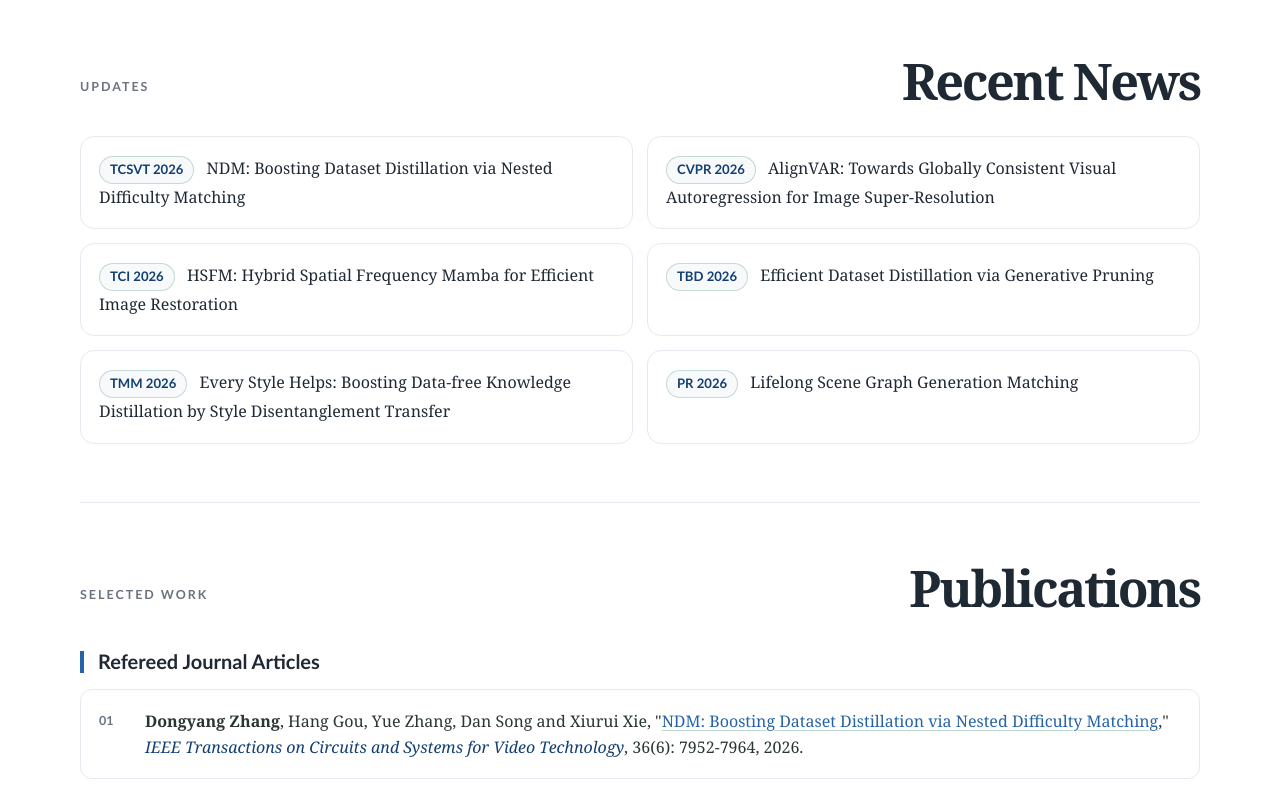
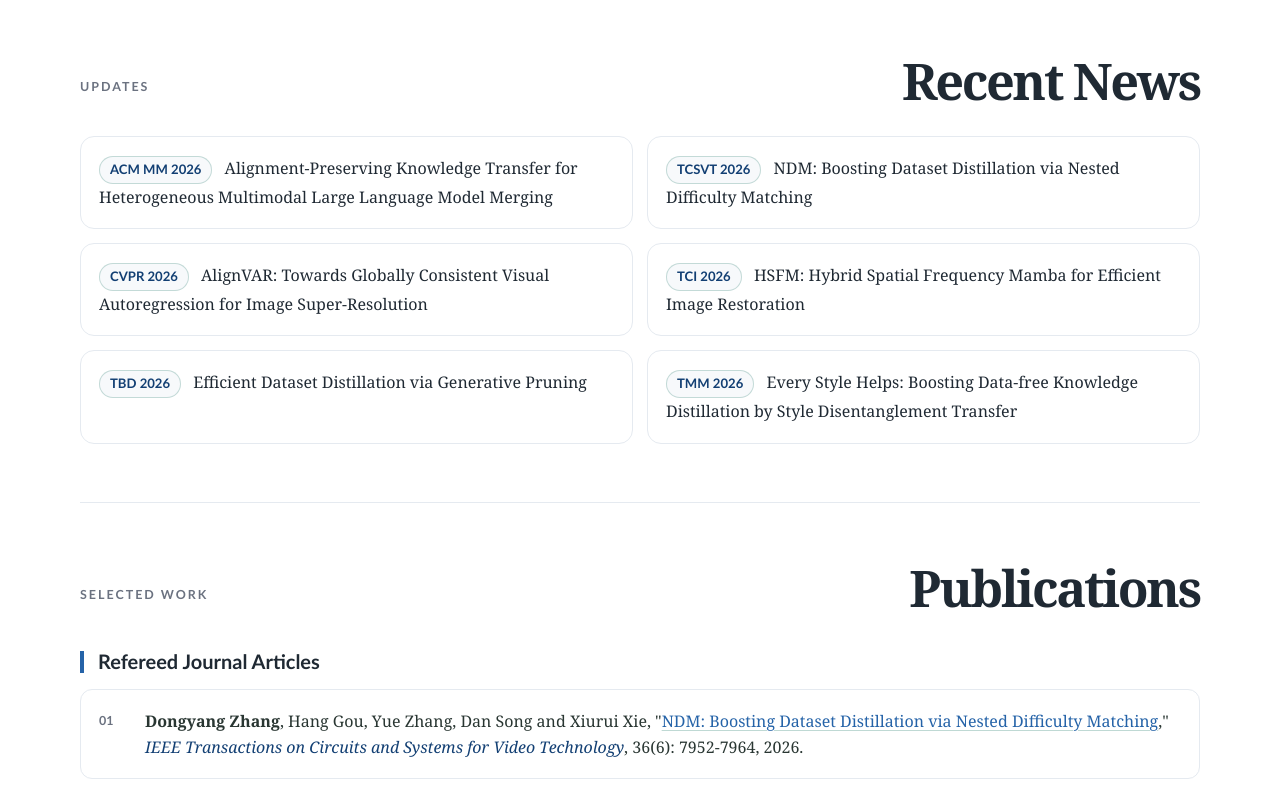
Before and after one commit to ZhangDY827/dyzhang.github.io, a plain HTML site: page index.html in a window 1280 px wide. Shown: the part 1440-2228 px from the top of the page. Drawn offline with Linux system fonts and the light colour scheme.

Commit message:
Update index.html

```diff
--- a/index.html
+++ b/index.html
@@ -98,12 +98,12 @@
         <h2>Recent News</h2>
       </div>
       <ul class="news-list">
+        <li><span>ACM MM 2026</span> Alignment-Preserving Knowledge Transfer for Heterogeneous Multimodal Large Language Model Merging</li>
         <li><span>TCSVT 2026</span> NDM: Boosting Dataset Distillation via Nested Difficulty Matching</li>
         <li><span>CVPR 2026</span> AlignVAR: Towards Globally Consistent Visual Autoregression for Image Super-Resolution</li>
         <li><span>TCI 2026</span> HSFM: Hybrid Spatial Frequency Mamba for Efficient Image Restoration</li>
         <li><span>TBD 2026</span> Efficient Dataset Distillation via Generative Pruning</li>
         <li><span>TMM 2026</span> Every Style Helps: Boosting Data-free Knowledge Distillation by Style Disentanglement Transfer</li>
-        <li><span>PR 2026</span> Lifelong Scene Graph Generation Matching</li>
       </ul>
     </section>
 
@@ -140,6 +140,8 @@
 
       <h3>Refereed Conference Papers</h3>
       <ol class="publications">
+        <li>Chunhui Lin, Qiuhao Xie, Muquan Li, Dongmin Li, <strong>Dongyang Zhang</strong>strong>, Ke Qin, "<a href=" ">Alignment-Preserving Knowledge Transfer for Heterogeneous Multimodal Large Language Model Merging</a>," In <em>ACM MM</em>, 2026.</li>
+        <li>Cencen Liu, Wen Yin, <strong>Dongyang Zhang</strong>strong>, Dongmin Li, SHAN ZHAO, Bing Su, Tao He, Jielei Wang, Guoming Lu, "<a href=" ">What to Remove, What to Preserve: Dual-Ambiguity Rectification for All-in-One Image Restoration</a>," In <em>ACM MM</em>, 2026.</li>
         <li>Cencen Liu, <strong>Dongyang Zhang</strong>, Wen Yin, Jielei Wang, Tianyu Li, Ji Guo, Wenbo Jiang, Guoqing Wang, Guoming Lu, "<a href="https://arxiv.org/pdf/2603.00589">AlignVAR: Towards Globally Consistent Visual Autoregression for Image Super-Resolution</a>," In <em>Findings of CVPR</em>, 2026.</li>
         <li>Rongzheng Wang, Shuang Liang, Qizhi Chen, Yihong Huang, Muquan Li, Yizhuo Ma, <strong>Dongyang Zhang</strong>, Ke Qin and Man-Fai Leung, "<a href="https://doi.org/10.1145/3774904.3792314">GraphCogent: Mitigating LLMs' Working Memory Constraints via Multi-Agent Collaboration in Complex Graph Understanding</a>," In <em>The Web Conference (WWW)</em>, pages 3811-3822, 2026.</li>
         <li>Qizhi Chen, Chao Qi, Yihong Huang, Muquan Li, Rongzheng Wang, <strong>Dongyang Zhang</strong>, Ke Qin and Shuang Liang, "<a href="https://doi.org/10.1145/3774904.3792547">KEPo: Knowledge Evolution Poison on Graph-based Retrieval-Augmented Generation</a>," In <em>The Web Conference (WWW)</em>, pages 2308-2319, 2026.</li>
```
